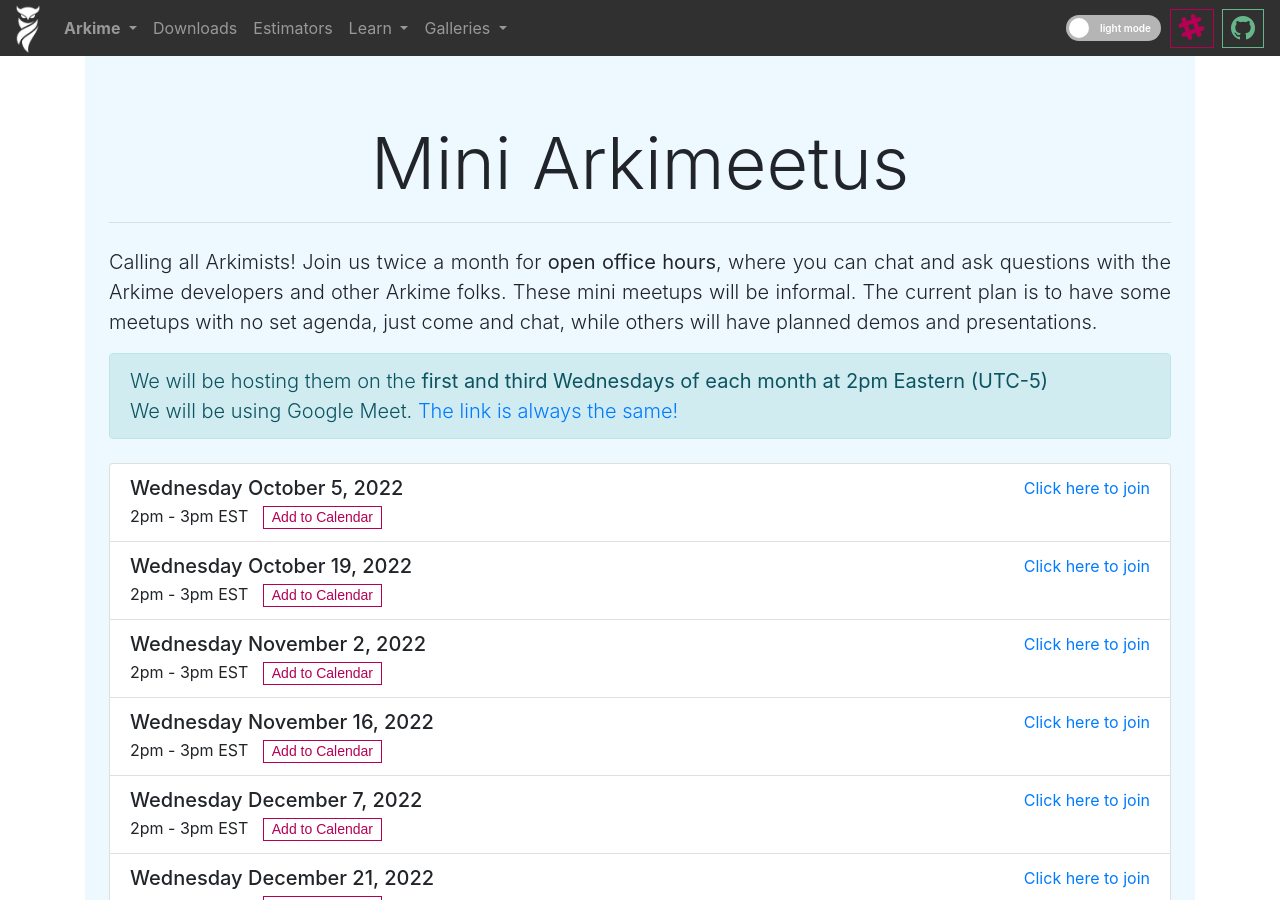
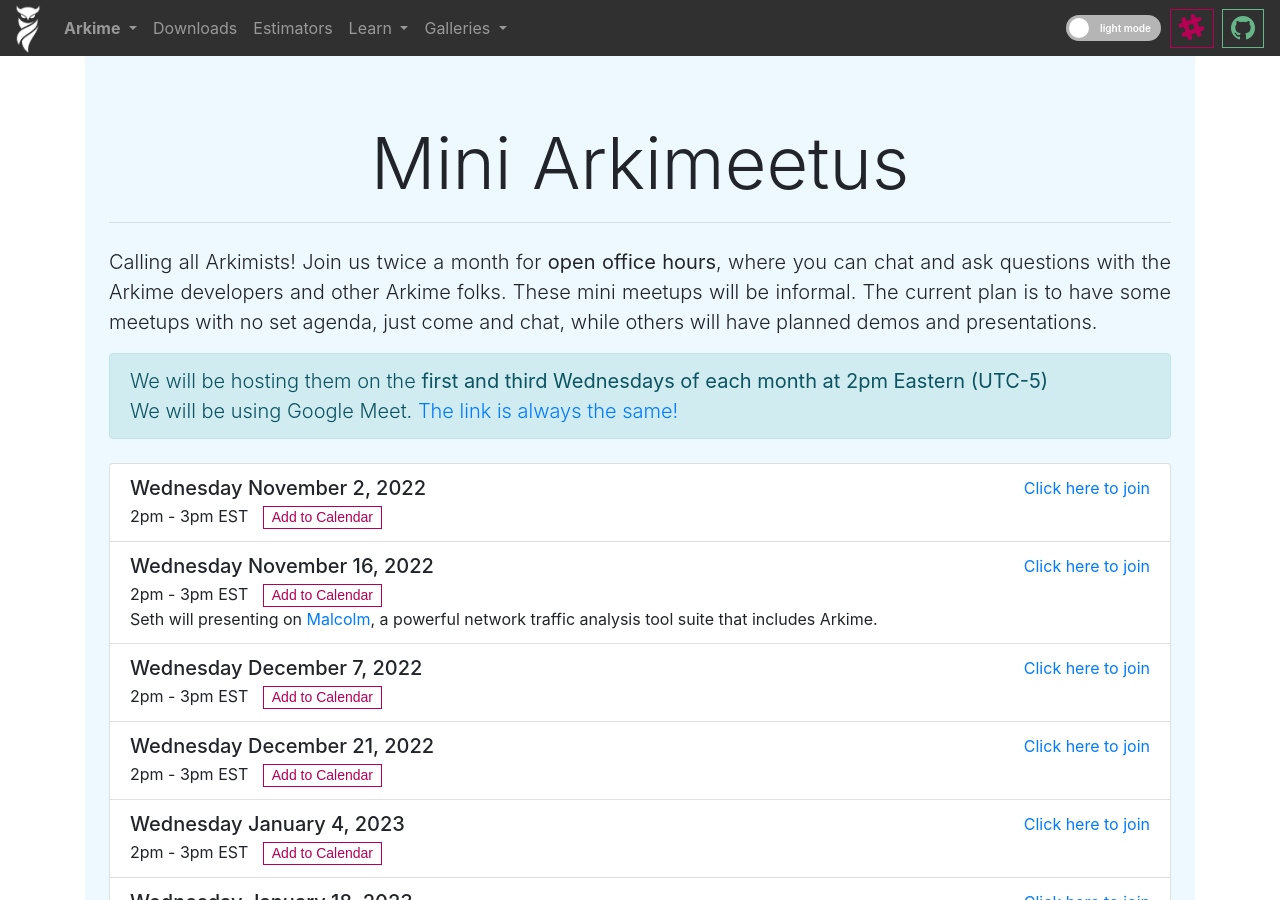
Before and after one commit to arkime/arkimeweb, a Jekyll site: the page built from mini-arkimeetus.html, in a window 1280 px wide and 900 px high. Built offline with Jekyll 4.4.1, drawn with Linux system fonts in a browser that asks for light colours.

Commit message:
updated nov 16 to include malcolm

```diff
--- a/mini-arkimeetus.html
+++ b/mini-arkimeetus.html
@@ -83,36 +83,6 @@
               <ul class="list-group">
                 <li class="list-group-item">
                   <div class="d-flex w-100 justify-content-between">
-                    <h5 class="mb-1">Wednesday October 5, 2022</h5>
-                    <a class="no-decoration" href="https://meet.google.com/ueh-pseg-zjo">
-                      Click here to join
-                    </a>
-                  </div>
-                  2pm - 3pm EST
-                  <span title="Add to Calendar" class="add-to-calendar">
-                    <span class="start">10/05/2022 02:00 PM</span>
-                    <span class="timezone">America/New_York</span>
-                    <span class="title">Mini Arkimeetus</span>
-                    <span class="description">Arkime Office Hours - https://arkime.com/mini-arkimeetus - https://meet.google.com/ueh-pseg-zjo</span>
-                  </span>
-                </li>
-                <li class="list-group-item">
-                  <div class="d-flex w-100 justify-content-between">
-                    <h5 class="mb-1">Wednesday October 19, 2022</h5>
-                    <a class="no-decoration" href="https://meet.google.com/ueh-pseg-zjo">
-                      Click here to join
-                    </a>
-                  </div>
-                  2pm - 3pm EST
-                  <span title="Add to Calendar" class="add-to-calendar">
-                    <span class="start">10/19/2022 02:00 PM</span>
-                    <span class="timezone">America/New_York</span>
-                    <span class="title">Mini Arkimeetus</span>
-                    <span class="description">Arkime Office Hours - https://arkime.com/mini-arkimeetus - https://meet.google.com/ueh-pseg-zjo</span>
-                  </span>
-                </li>
-                <li class="list-group-item">
-                  <div class="d-flex w-100 justify-content-between">
                     <h5 class="mb-1">Wednesday November 2, 2022</h5>
                     <a class="no-decoration" href="https://meet.google.com/ueh-pseg-zjo">
                       Click here to join
@@ -139,6 +109,10 @@
                     <span class="timezone">America/New_York</span>
                     <span class="title">Mini Arkimeetus</span>
                     <span class="description">Arkime Office Hours - https://arkime.com/mini-arkimeetus - https://meet.google.com/ueh-pseg-zjo</span>
+                  </span>
+                  <br/>
+                  <span>
+                    Seth will presenting on <a href="https://malcolm.fyi">Malcolm</a>, a powerful network traffic analysis tool suite that includes Arkime.
                   </span>
                 </li>
                 <li class="list-group-item">
```
